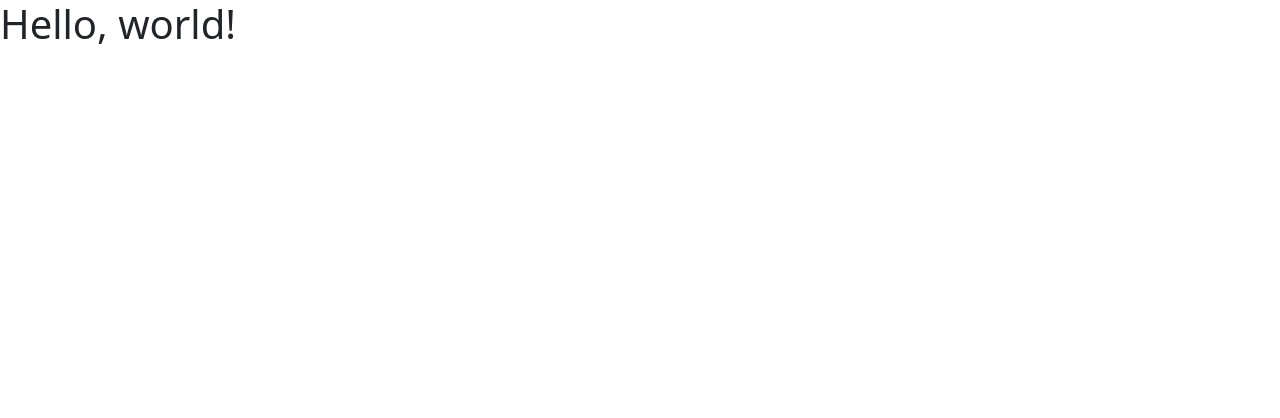
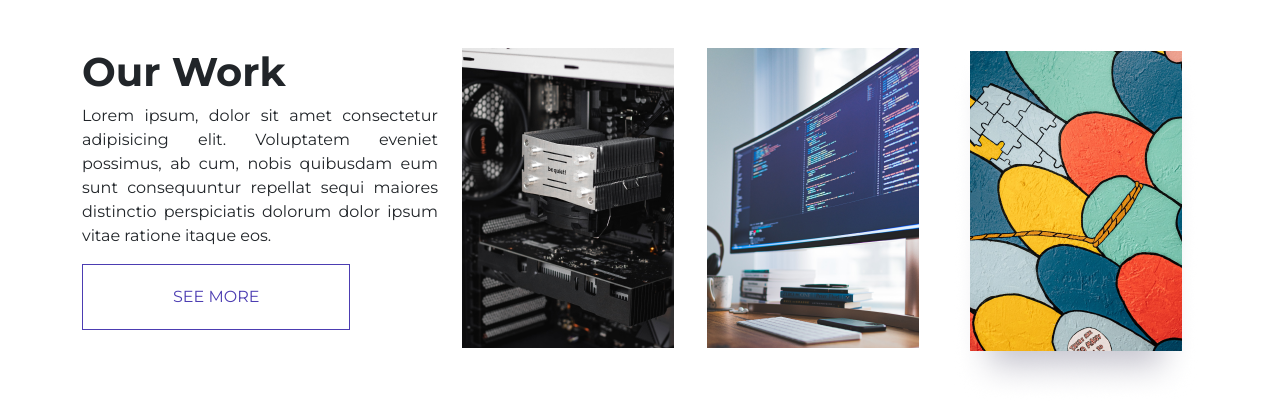
Before and after one commit to MuhamadAsadDullah/serius-mode, a plain HTML site: page index.html in a window 1280 px wide. Drawn offline with nearby package versions, Linux system fonts and the light colour scheme.

Commit message:
Menambahkan Section ke 3

```diff
--- a/assets/css/style.css
+++ b/assets/css/style.css
@@ -0,0 +1,32 @@
+@import url('https://fonts.googleapis.com/css2?family=Montserrat:ital,wght@0,100;0,200;0,300;0,400;0,500;0,600;0,700;0,800;0,900;1,100;1,200;1,300;1,400;1,500;1,600;1,700;1,800;1,900&display=swap');
+*{
+    padding: 0;
+    margin: 0;
+    box-sizing: border-box;
+    font-family: 'Montserrat', sans-serif;
+}
+.sect-3 h1 {
+    font-family: 'Montserrat',sans-serif;
+    font-weight: bold;
+}
+.sect-3 .text-justify{
+    text-align: justify;
+}
+.sect-3 .btn-more{
+    padding: 20px 90px ;
+    text-transform: uppercase;
+    border-radius: 0;
+}
+.sect-3 .btn-outline-light{
+    border: solid 1px #4C3DB2 !important;
+    color: #4C3DB2;
+    outline: none;
+}
+.sect-3 .btn-outline-light:hover{
+    background-color:  #4C3DB2 !important;
+    color: white;
+
+}
+.sect-3 .btn-outline-light:focus{
+    outline: none;
+}
--- a/index.html
+++ b/index.html
@@ -10,14 +10,30 @@
     <link href="https://cdn.jsdelivr.net/npm/bootstrap@5.0.0-beta2/dist/css/bootstrap.min.css" rel="stylesheet">
     <link rel="stylesheet" href="https://unpkg.com/swiper/swiper-bundle.css" />
     <link rel="stylesheet" href="https://unpkg.com/swiper/swiper-bundle.min.css" />
-    <title>Hello, world!</title>
+    <link rel="stylesheet" href="assets/css/style.css">
+    <title>PKK</title>
   </head>
   <body>
-    <h1>Hello, world!</h1>
-
-    <!-- Optional JavaScript; choose one of the two! -->
-
-    <!-- Option 1: Bootstrap Bundle with Popper -->
+    <section class="sect-3 container pt-5">
+      <div class="row">
+        <div class="col-4">
+          <h1>Our Work</h1>
+          <p class="text-justify">Lorem ipsum, dolor sit amet consectetur adipisicing elit. Voluptatem eveniet possimus, ab cum, nobis quibusdam eum sunt consequuntur repellat sequi maiores distinctio perspiciatis dolorum dolor ipsum vitae ratione itaque eos.</p>
+          <a href="#" class="btn btn-outline-light btn-more">See More</a>
+        </div>
+        <div class="col-8 d-flex">
+          <div class="col-4">
+            <img src="assets/img/6vA8GCbbtL0.png" alt="picture-1">
+          </div>
+          <div class="col-4">
+            <img src="assets/img/QUHuwyNgSA0.png" alt="picture-1">
+          </div>
+          <div class="col-4">
+            <img src="assets/img/9.png" alt="picture-1">
+          </div>
+        </div>
+      </div>
+    </section>
     <script src="https://cdn.jsdelivr.net/npm/bootstrap@5.0.0-beta2/dist/js/bootstrap.bundle.min.js"></script>
     <script src="https://unpkg.com/swiper/swiper-bundle.js"></script>
     <script src="https://unpkg.com/swiper/swiper-bundle.min.js"></script>
```
